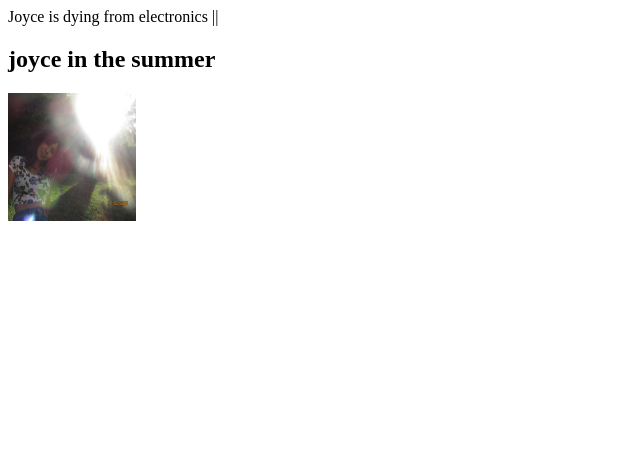
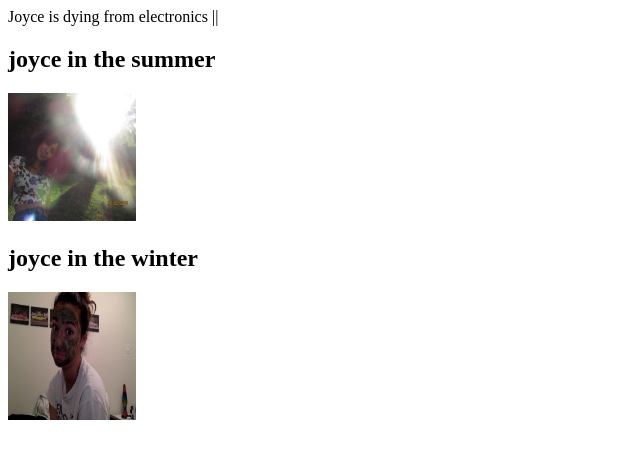
Before and after one commit to joyceibrahim/joyceibrahim.github.io, a plain HTML site: page index.html in a window 1280 px wide. Shown: the whole page, without its empty margins (0-640 px from the left). Drawn offline with Linux system fonts and the light colour scheme.

Commit message:
adding image

```diff
--- a/index.html
+++ b/index.html
@@ -13,6 +13,7 @@ img {
 <body>
 <h2>joyce in the summer</h2>
 <img src="thumb_IMG_4511_1024.jpg" alt="me" style="width:128px;height:128px;">
-
+<h2>joyce in the winter</h2>
+<img src="17778927_10155019843746093_917767924_o.jpg" alt="me" style="width:128px;height:128px;">
 </body>
 </html>
```
Also changed, not shown: 17778927_10155019843746093_917767924_o.jpg (added).
